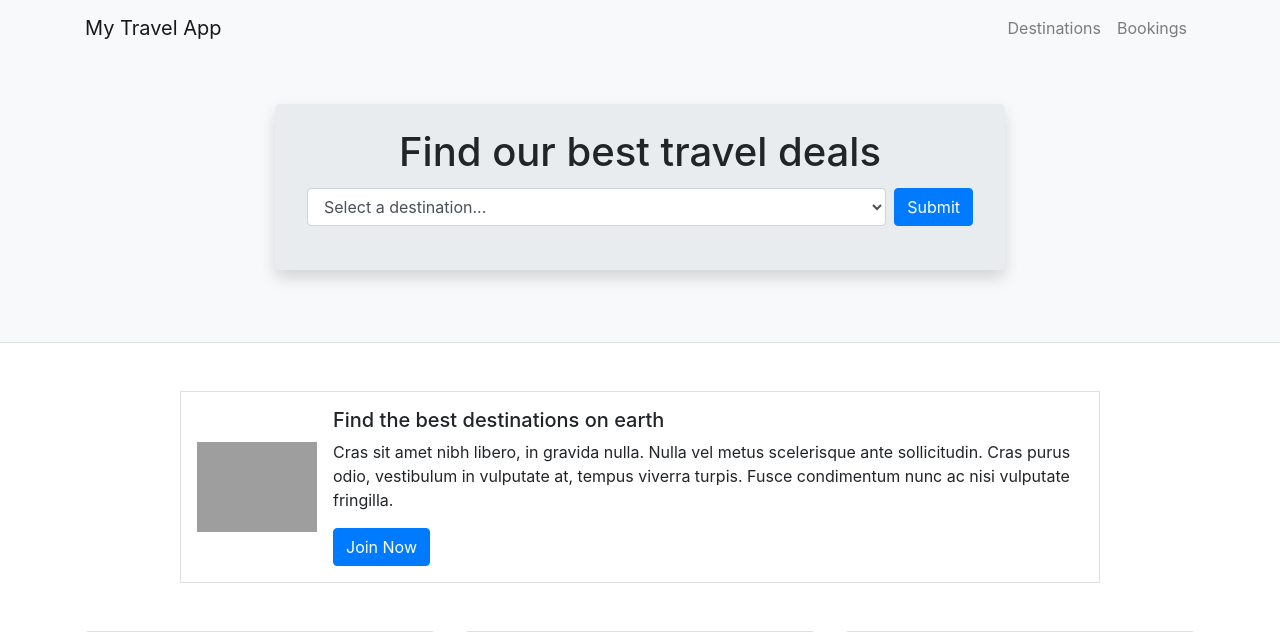
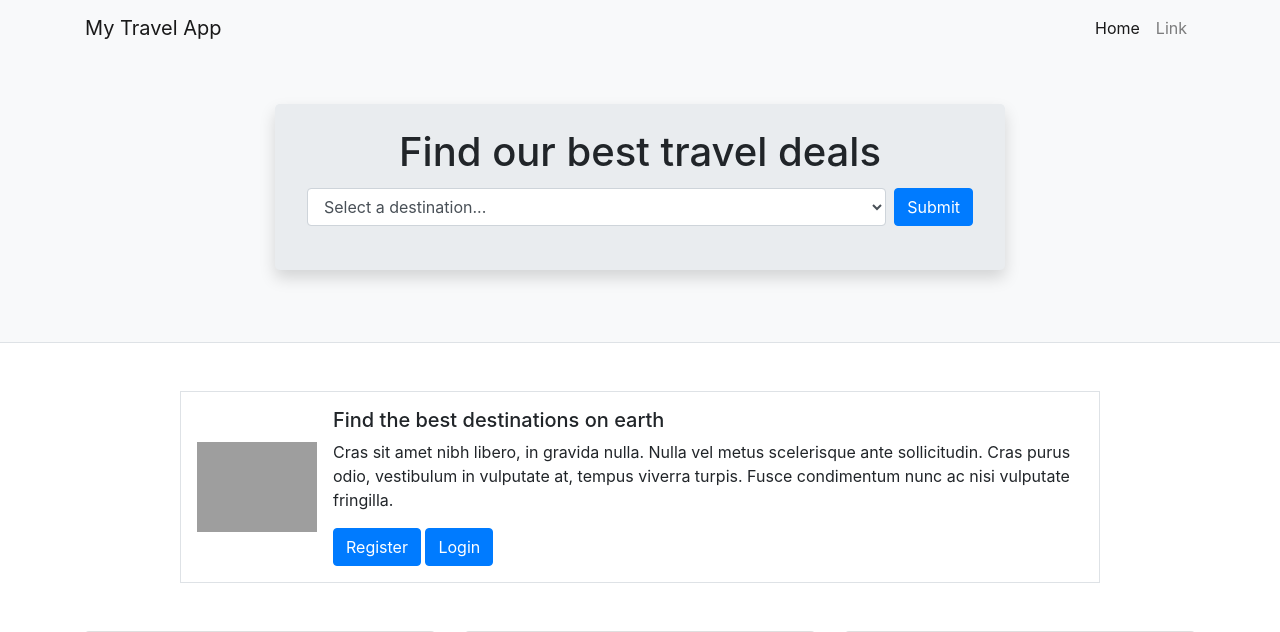
Before and after one commit to DimFury/Travel---N10067680, a Python web app: template templates/index.html in a window 1280 px wide. Shown: the top 632 px of the page. Run offline with Jinja, Linux system fonts and the light colour scheme; the template is opened without the code that fills it, so the values that code supplies are empty; some libraries are stand-ins or nearby versions; grey boxes are pictures that could not be loaded.

Commit message:
extra features

```diff
--- a/templates/base.html
+++ b/templates/base.html
@@ -48,15 +48,35 @@
 
         <!-- Navbar -->
 
-        <div class="collapse navbar-collapse" id="navbarTogglerDemo01">
+              <div class="collapse navbar-collapse" id="navbarTogglerDemo01">
+                  <ul class="navbar-nav ml-auto">
+                        <li class="nav-item active">
+                        <a class="nav-link" href="#">Home <span class="sr-only">(current)</span></a>
+                      </li>
+                      <li class="nav-item">
+                        <a class="nav-link" href="#">Link</a>
+                      </li>
+                      {% if session['email']%}
+                      <li class="nav-item dropdown">
+                        <a class="nav-link dropdown-toggle" href="#" id="navbarDropdown" role="button" data-toggle="dropdown" aria-haspopup="true" aria-expanded="false">
+                          {{session['email']}}
 
-          <div class="navbar-nav ml-auto">
+                        </a>
+                        <div class="dropdown-menu" aria-labelledby="navbarDropdown">
+                          <a class="dropdown-item" href={{url_for('authentication.logout')}}>Logout</a>
 
-            <a class="nav-item nav-link" href="#">Destinations</a>
+                        </div>
+                      </li>
+                      <img class="img-fluid" height="20" width="40" src="https://www.flaticon.com/svg/static/icons/svg/1319/1319240.svg">
+              </div>
+            </li>
+                  {% else %}
+                    <!-- !do nothing  -->
+                  {% endif %}
 
-            <a class="nav-item nav-link" href="#">Bookings</a>
 
-          </div>
+
+          </ul>
 
         </div>
 
--- a/templates/index.html
+++ b/templates/index.html
@@ -59,7 +59,8 @@
 
                 <p class="d-none d-sm-block">Cras sit amet nibh libero, in gravida nulla. Nulla vel metus scelerisque ante sollicitudin. Cras purus odio, vestibulum in vulputate at, tempus viverra turpis. Fusce condimentum nunc ac nisi vulputate fringilla.</p>
 
-                <a href="#" class="btn btn-primary">Join Now</a>
+                <a href="{{url_for('authentication.register')}}" class="btn btn-primary">Register</a>
+                <a href="{{url_for('authentication.login')}}" class="btn btn-primary">Login</a>
 
               </div>
 
@@ -86,6 +87,7 @@
                 Lyon’s Roman theater and the vast Palace of Versailles attest to its rich history.</p>
 
               <p class="card-text"><small class="text-muted">Last updated 3 mins ago</small></p>
+              <a href="{{url_for('destination.show', id=1)}}" class="btn btn-primary">Learn More</a>
 
             </div>
 
@@ -104,6 +106,7 @@
                 Bath’s Roman spa and centuries-old universities at Oxford and Cambridge.</p>
 
               <p class="card-text"><small class="text-muted">Last updated 3 mins ago</small></p>
+              <a href="{{url_for('destination.show', id=2)}}" class="btn btn-primary">Learn More</a>
 
             </div>
 
@@ -127,6 +130,8 @@
 
               <p class="card-text"><small class="text-muted">Last updated 3 mins ago</small></p>
 
+              <a href="{{url_for('destination.show', id=3)}}" class="btn btn-primary">Learn More</a>
+
             </div>
 
           </div>
```
Also changed, not shown: views.py (+9 -15 lines).
